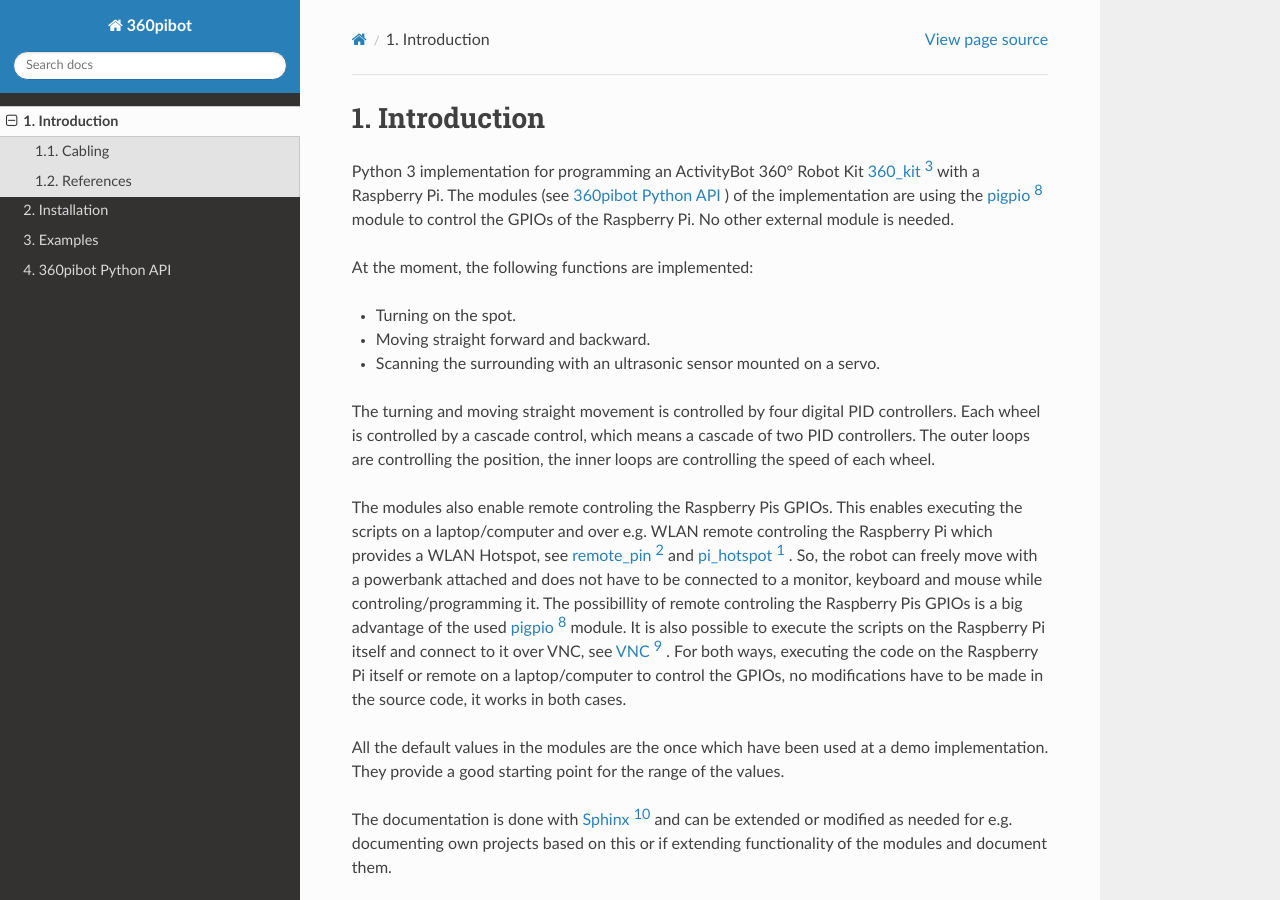
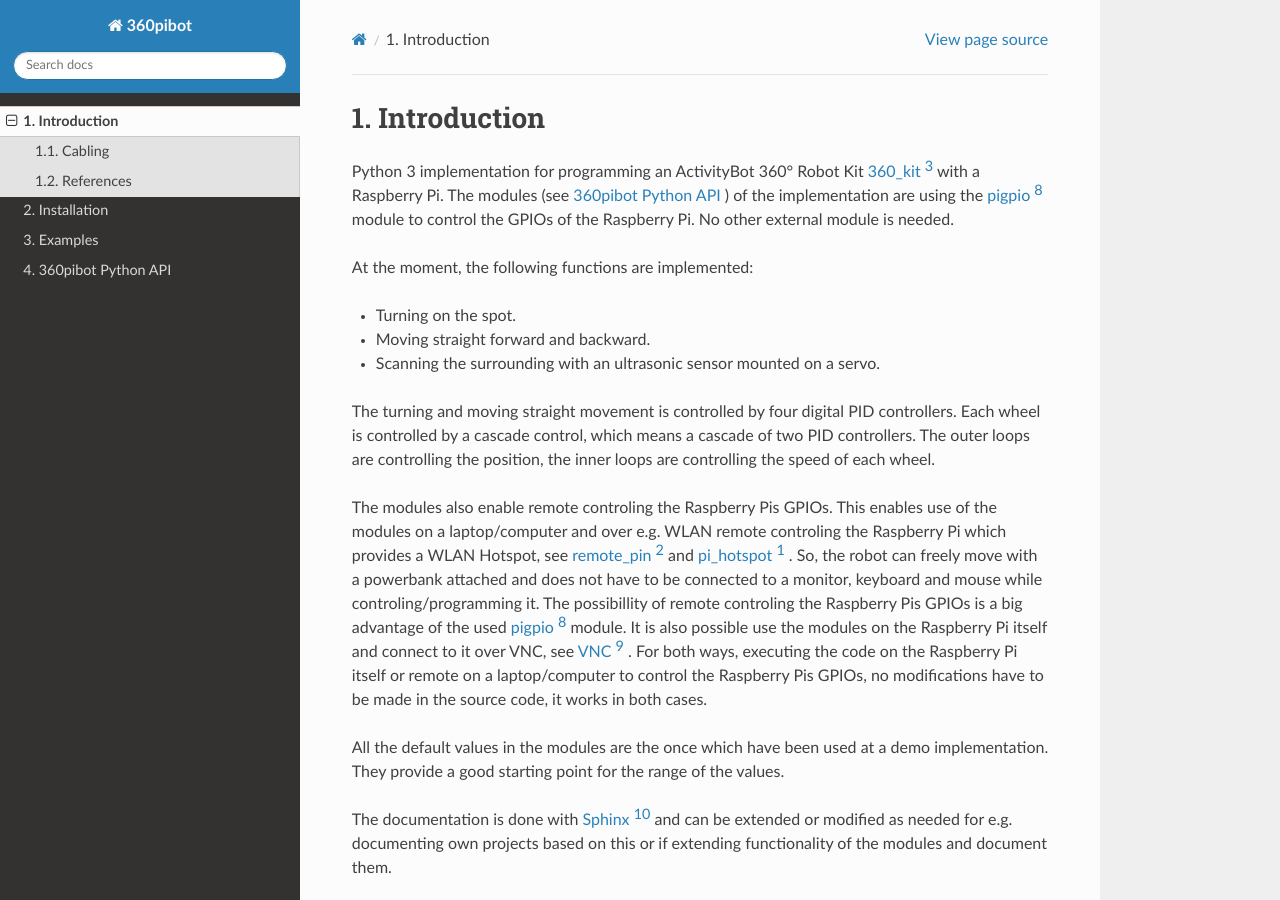
Before and after one commit to choeffer/360pibot, a Sphinx documentation site: the page built from docs/intro.rst, in a window 1280 px wide and 900 px high. Built offline with Sphinx 7.4.7 and the Read the Docs theme 2.0.0, drawn with Linux system fonts in a browser that asks for light colours.

Commit message:
changes in the texts

```diff
--- a/README.rst
+++ b/README.rst
@@ -16,12 +16,12 @@ the inner loops are controlling the speed of each wheel.
 The Documentation_ is hosted on `Read the Docs`_ .
 
 The modules also enable remote controling the Raspberry Pis GPIOs. This enables
-executing the scripts on a laptop/computer and over e.g. WLAN remote controling the Raspberry Pi
+use of the modules on a laptop/computer and over e.g. WLAN remote controling the Raspberry Pi
 which provides a WLAN Hotspot, see remote_pin_ and pi_hotspot_ . So, the robot can freely
 move with a powerbank attached and does not have to be connected to a monitor, keyboard
 and mouse while controling/programming it. The possibillity of remote controling
-the Raspberry Pis GPIOs is a big advantage of the used pigpio_ module. It is also possible to execute
-the scripts on the Raspberry Pi itself and connect to it over VNC, see VNC_ . For both ways,
+the Raspberry Pis GPIOs is a big advantage of the used pigpio_ module. It is also possible
+use the modules the Raspberry Pi itself and connect to it over VNC, see VNC_ . For both ways,
 executing the code on the Raspberry Pi itself or remote on a laptop/computer to control
 the Raspberry Pis GPIOs, no modifications have to be made in the source code, it
 works in both cases.
--- a/docs/intro.rst
+++ b/docs/intro.rst
@@ -19,14 +19,15 @@ a cascade of two PID controllers. The outer loops are controlling the position,
 the inner loops are controlling the speed of each wheel.
 
 The modules also enable remote controling the Raspberry Pis GPIOs. This enables
-executing the scripts on a laptop/computer and over e.g. WLAN remote controling the Raspberry Pi
+use of the modules on a laptop/computer and over e.g. WLAN remote controling the Raspberry Pi
 which provides a WLAN Hotspot, see remote_pin_ and pi_hotspot_ . So, the robot can freely
 move with a powerbank attached and does not have to be connected to a monitor, keyboard
 and mouse while controling/programming it. The possibillity of remote controling
-the Raspberry Pis GPIOs is a big advantage of the used pigpio_ module. It is also possible to execute
-the scripts on the Raspberry Pi itself and connect to it over VNC, see VNC_ . For both ways,
+the Raspberry Pis GPIOs is a big advantage of the used pigpio_ module. It is also possible
+use the modules on the Raspberry Pi itself and connect to it over VNC, see VNC_ . For both ways,
 executing the code on the Raspberry Pi itself or remote on a laptop/computer to control
-the GPIOs, no modifications have to be made in the source code, it works in both cases.
+the Raspberry Pis GPIOs, no modifications have to be made in the source code, it
+works in both cases.
 
 All the default values in the modules are the once which have been used at a
 demo implementation. They provide a good starting point for the range of the values.
```
